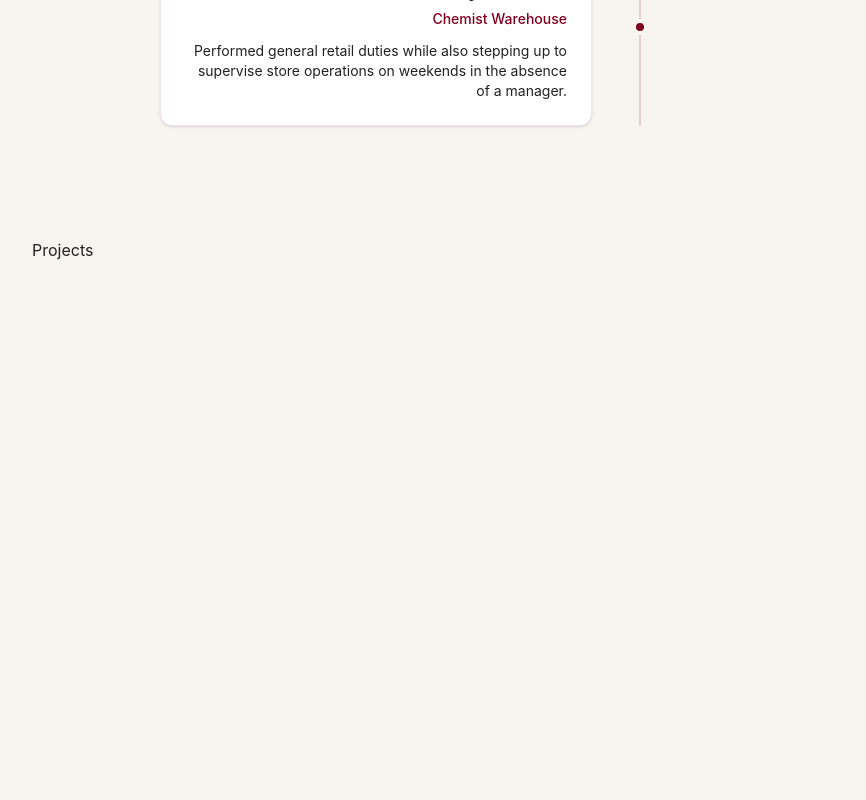
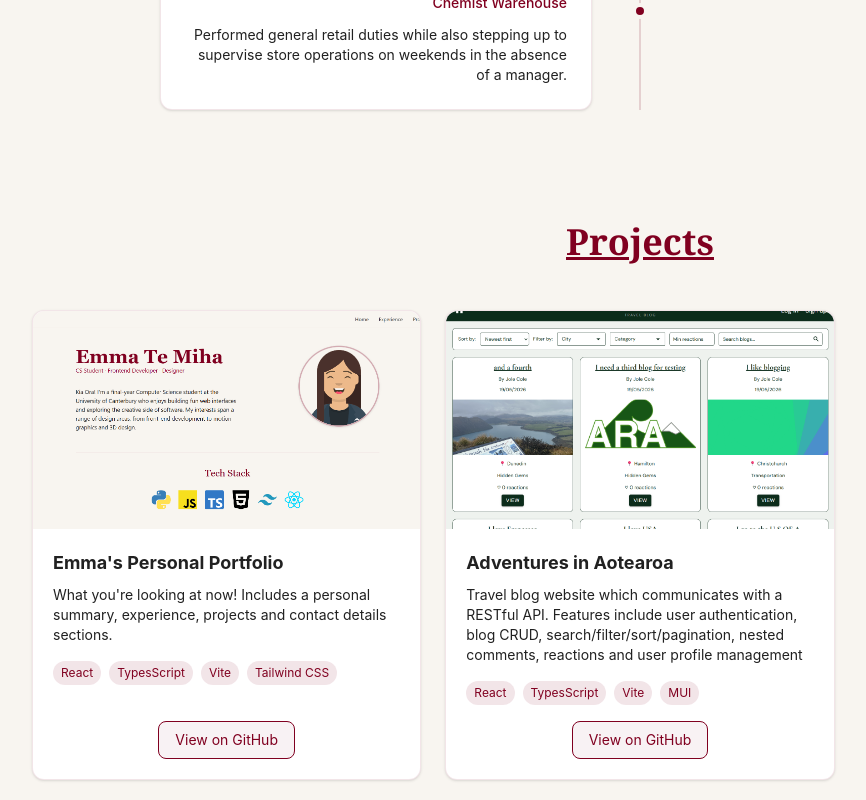
Before and after one commit to emmatemiha/emma-portfolio, a React (Vite) app: page / in a window 1280 px wide. Shown: the part 1580-2380 px from the top of the page, without its empty margins (0-866 px from the left). Built offline with nearby package versions, Linux system fonts and the light colour scheme.

Commit message:
added the project data and page

```diff
--- a/src/App.tsx
+++ b/src/App.tsx
@@ -1,7 +1,7 @@
 import Navbar from './components/Navbar'
 import Home from './components/Home'
 import Experience from './components/Experience'
-import Projects from './components/Projects'
+import Projects from './components/Project'
 import Contact from './components/Contact'
 
 function App() {
--- a/src/components/Experience.tsx
+++ b/src/components/Experience.tsx
@@ -3,7 +3,7 @@
 export default function Experience() {
     return (
         <div className="pt-24 px-8 min-h-screen max-w-5xl mx-auto">
-            <h2 className="text-4xl font-serif font-bold text-burgundy text-center mb-16 underline">
+            <h2 className="text-4xl font-serif font-bold text-burgundy text-center mb-12 underline">
                 Experience
             </h2>
 
--- /dev/null
+++ b/src/components/Project.tsx
@@ -0,0 +1,68 @@
+import { projects } from "../data/project"
+import { useState } from 'react'
+
+export default function Projects() {
+    const [selectedImage, setSelectedImage] = useState<string | null>(null)
+
+    return (
+        <div className="pt-24 px-8 min-h-screen max-w-8xl mx-auto">
+            <h2 className="text-4xl font-serif font-bold text-burgundy text-center mb-12 underline">
+                Projects
+            </h2>
+
+            <div className="grid grid-cols-1 sm:grid-cols-2 lg:grid-cols-3 gap-6">
+                {projects.map((project) => (
+                    <div key={project.id} className="group flex flex-col rounded-xl border border-burgundy/10 bg-white shadow-sm">
+                        {/*image*/}
+                        <div className="aspect-video w-full overflow-hidden rounded-t-xl bg-burgundy/5">
+                            <img src={project.image} alt={project.title}
+                                className="h-full w-full object-cover"
+                                onClick={() => setSelectedImage(project.image)}
+                            />
+                        </div>
+
+                        {/*content*/}
+                        <div className="flex flex-col flex-1 p-5">
+                            <h3 className="text-lg font-bold text-dark mb-2">{project.title}</h3>
+                            <p className="text-sm text-muted mb-4">{project.description}</p>
+
+                            <div className="flex flex-wrap gap-2 mb-4">
+                                {project.tags.map((tag) => (
+                                    <span key={tag} className="bg-burgundy/10 text-burgundy text-xs px-2 py-1 rounded-full">
+                                        {tag}
+                                    </span>
+                                ))}
+                            </div>
+
+                            <div className="mt-auto flex justify-center">
+                                <a
+                                    href={project.githubUrl}
+                                    target="_blank"
+                                    rel="noopener noreferrer"
+                                    className="inline-flex items-center gap-2 border border-burgundy bg-burgundy/5 text-burgundy text-sm px-4 py-2 rounded-lg hover:bg-burgundy hover:text-cream transition-colors"
+                                >
+                                    View on GitHub
+                                </a>
+                            </div>
+                        </div>
+                    </div>
+                ))}
+            </div>
+
+            {/*to keep track of which image is open*/}
+            {selectedImage && (
+                <div
+                    className="fixed inset-0 bg-black/80 z-50 flex items-center justify-center p-8"
+                    onClick={() => setSelectedImage(null)}
+                >
+                    <img
+                        src={selectedImage}
+                        alt="Enlarged Image"
+                        className="max-w-full max-h-full rounded-xl object-contain"
+                    />
+                </div>
+            )}
+
+        </div>
+    )
+}
--- a/src/components/Projects.tsx
+++ /dev/null
@@ -1,3 +0,0 @@
-export default function Projects() {
-  return <div className="pt-24 px-8 min-h-screen">Projects</div>
-}
--- /dev/null
+++ b/src/data/project.ts
@@ -0,0 +1,29 @@
+import project1Image from "../assets/images/project1.png";
+import project2Image from "../assets/images/project2.png";
+
+export interface Project {
+    id: number
+    title: string
+    description: string
+    tags: string[]
+    image: string
+    githubUrl?: string
+}
+
+export const projects: Project[] = [
+    {
+        id: 1,
+        title: "Emma's Personal Portfolio",
+        description: "What you're looking at now! Includes a personal summary, experience, projects and contact details sections.",
+        image: project1Image,
+        tags: ["React", "TypesScript", "Vite", "Tailwind CSS"],
+        githubUrl: "https://github.com/emmatemiha/emma-portfolio"
+    },
+    {
+        id: 2,
+        title: "Adventures in Aotearoa",
+        description: "Travel blog website which communicates with a RESTful API. Features include user authentication, blog CRUD, search/filter/sort/pagination, nested comments, reactions and user profile management",
+        image: project2Image,
+        tags: ["React", "TypesScript", "Vite", "MUI"]
+    }
+]
```
Also changed, not shown: src/assets/images/project1.png (added), src/assets/images/project2.png (added).
